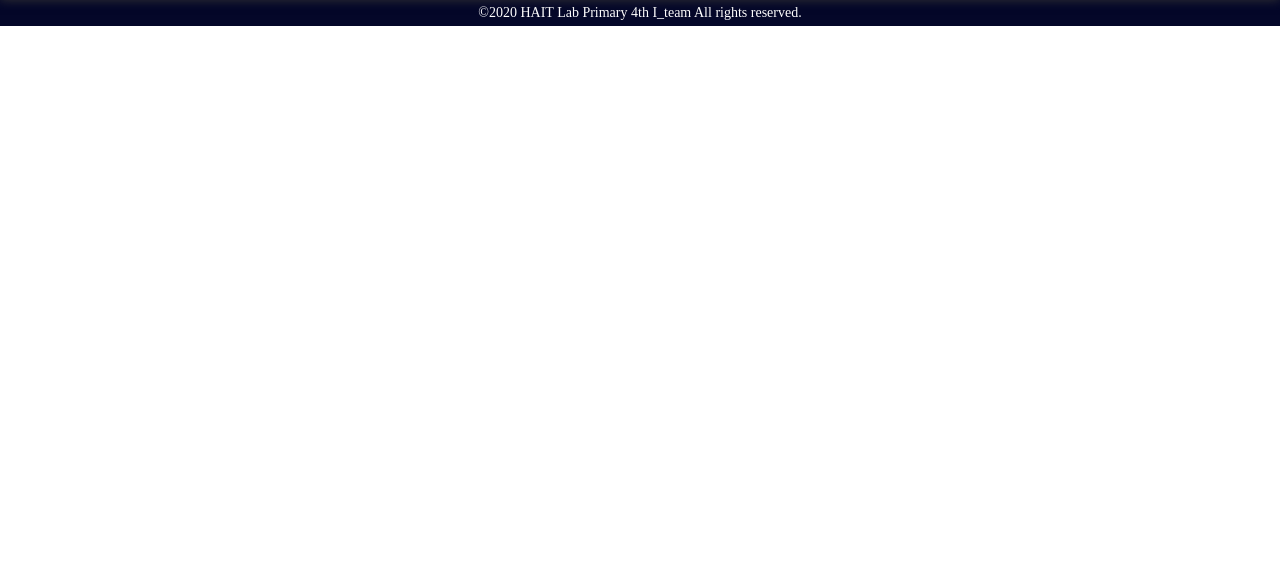
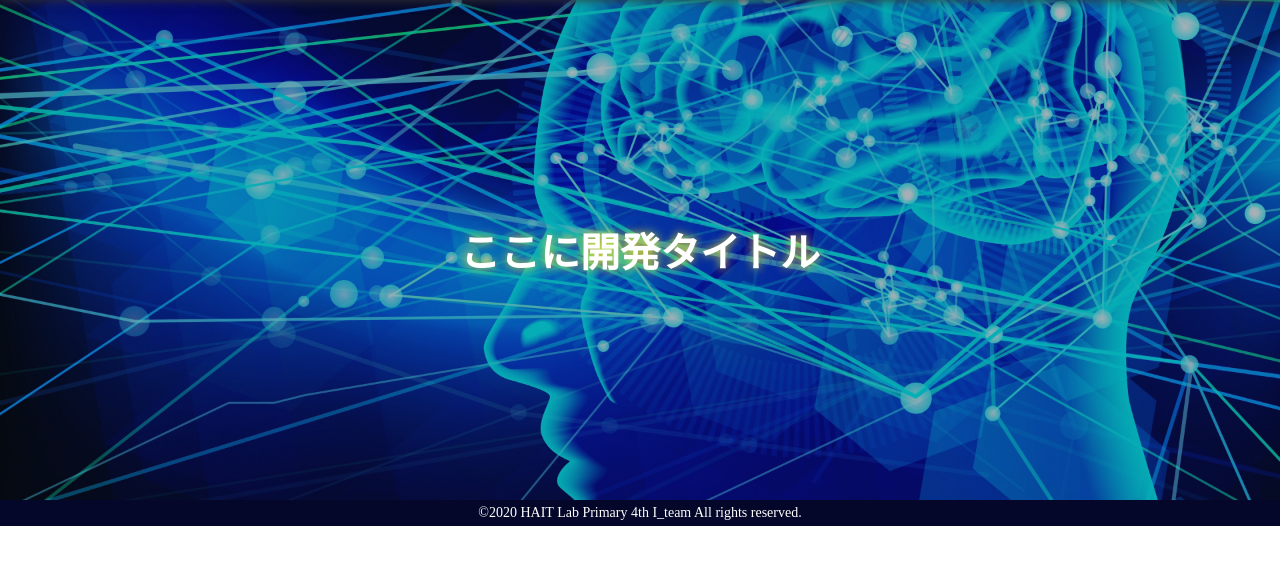
Before and after one commit to taketo-eng/HAITLab_i_team, a Flask app: page / in a window 1280 px wide. Shown: the part 50-615 px from the top of the page. Run offline with Flask 2, Linux system fonts and the light colour scheme.

Commit message:
topクラスのdivタグ追加

```diff
--- a/app/templates/index.html
+++ b/app/templates/index.html
@@ -19,6 +19,14 @@
     </header>
     <main class="main">
 
+        <div class="top">
+            <p class="title">ここに開発タイトル</p>
+        </div>
+
+        <div class="contents">
+
+        </div>
+
     </main>
     <footer class="footer">
         <small class="copyrights">©2020 HAIT Lab Primary 4th I_team All rights reserved.</small>
```
